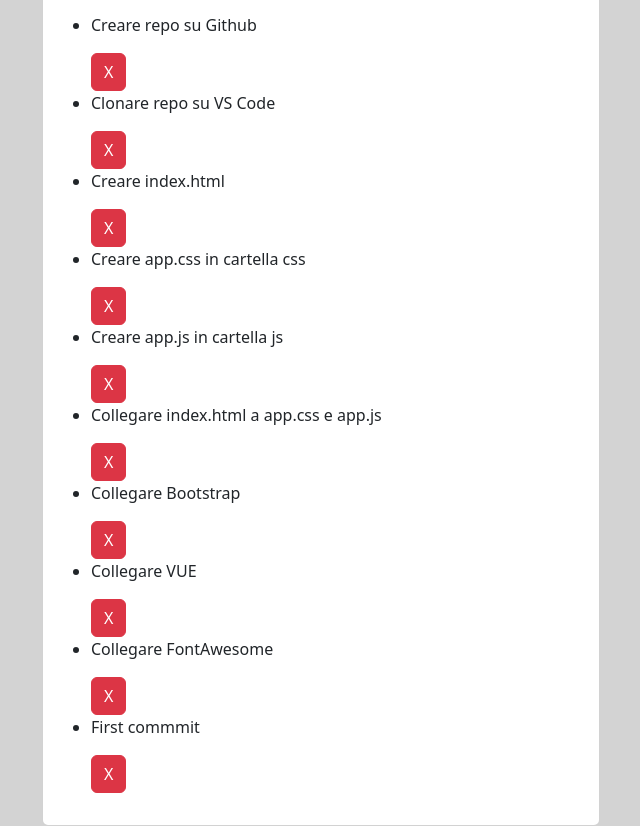
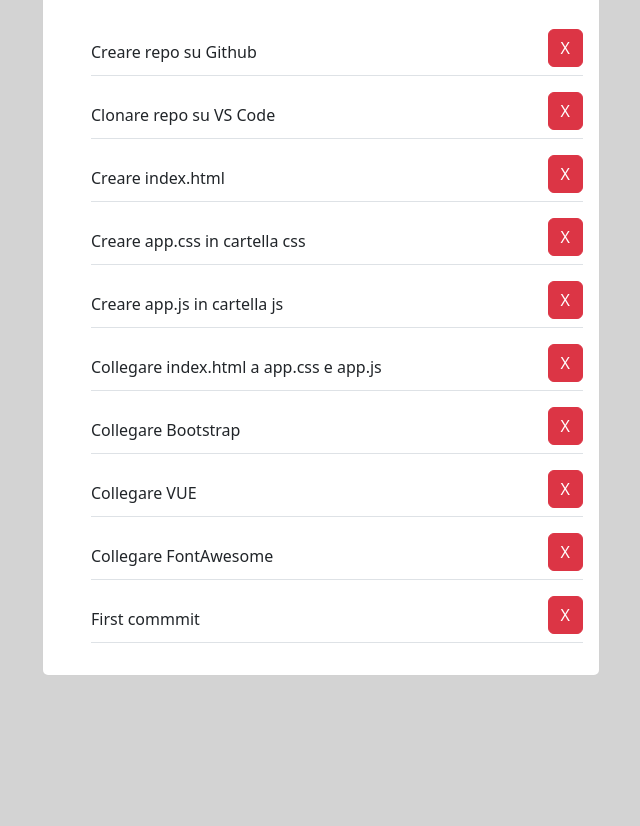
Before and after one commit to hajjamn/vue-todolist, a plain HTML site: page index.html in a window 1280 px wide. Shown: the part 115-941 px from the top of the page, without its empty margins (319-959 px from the left). After the commit the page ends 800 px from the top, so only its background shows below. Drawn offline with nearby package versions, Linux system fonts and the light colour scheme.

Commit message:
ADD: made it prettier

```diff
--- a/index.html
+++ b/index.html
@@ -20,9 +20,9 @@
             </div>
             <div class="card-body">
               <ul class="to-do-list">
-                <li v-for="(item, i) in toDoList" >
-                  <p @click="item.done = !item.done" :class="(item.done === true) ? 'text-decoration-line-through' : ''">{{ item.text }}</p>
-                  <button class="btn btn-danger" @click="deleteItem(i)" > X </button>
+                <li v-for="(item, i) in toDoList" class="d-flex justify-content-between align-items-center my-3 border-bottom">
+                  <span @click="item.done = !item.done" :class="(item.done === true) ? 'text-decoration-line-through' : ''">{{ item.text }}</span>
+                  <button class="btn btn-danger mb-2" @click="deleteItem(i)" > X </button>
                 </li>
               </ul>
             </div>
```
